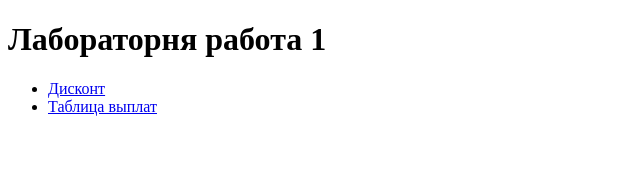
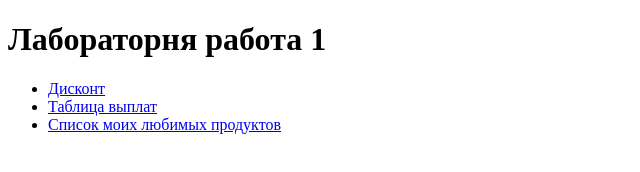
Before and after one commit to sqwnast0/web-front-labs, a plain HTML site: page lab1.html in a window 1280 px wide. Shown: the whole page, without its empty margins (0-640 px from the left). Drawn offline with Linux system fonts and the light colour scheme.

Commit message:
Меню первой лабораторной

```diff
--- a/lab1.html
+++ b/lab1.html
@@ -11,6 +11,7 @@
         <ul>
             <li><a href="discount.html">Дисконт</a></li>
             <li><a href="table.html">Таблица выплат</a></li>
+            <li><a href="favorites.html">Список моих любимых продуктов</a></li>
         </ul>
     </body>
 </html>
```
